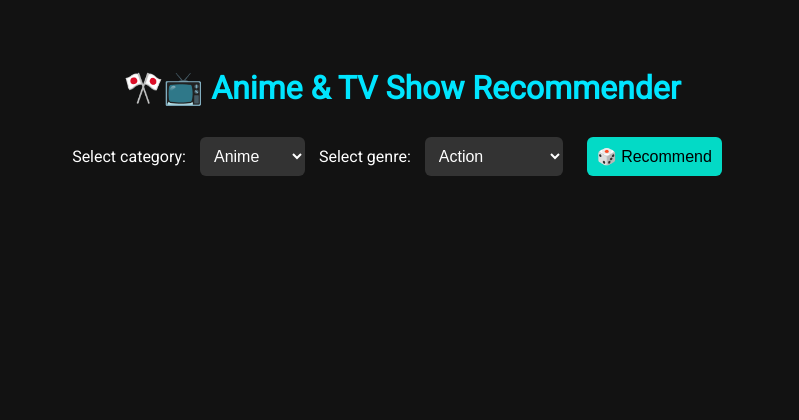
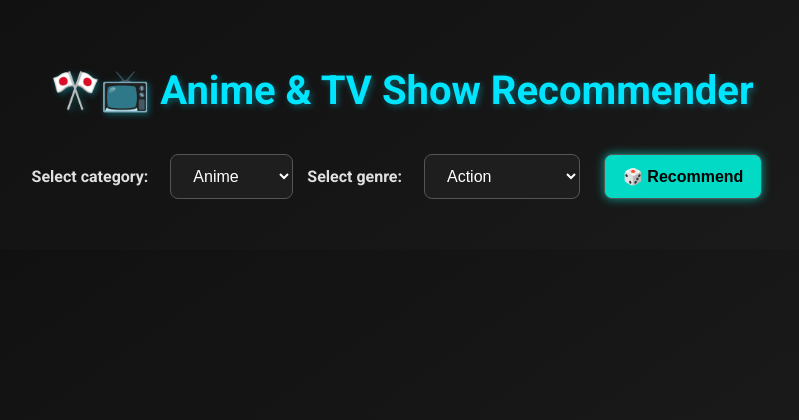
Before and after one commit to Bimal-reji/anime-tv-recommender, a Flask app: page / in a window 1280 px wide. Shown: the top 420 px of the page, without its empty margins (238-1037 px from the left). Run offline with Flask 3, Linux system fonts and the light colour scheme.

Commit message:
Update index.html

```diff
--- a/templates/index.html
+++ b/templates/index.html
@@ -1,22 +1,121 @@
 <!DOCTYPE html>
-<html>
+<html lang="en">
 <head>
+    <meta charset="UTF-8">
     <title>🎌📺 Anime & TV Show Recommender</title>
-    <link href="https://fonts.googleapis.com/css2?family=Roboto&display=swap" rel="stylesheet">
+    <link href="https://fonts.googleapis.com/css2?family=Roboto:wght@400;700&display=swap" rel="stylesheet">
     <style>
-        body { font-family: 'Roboto', sans-serif; background-color: #121212; color: white; padding: 40px; text-align: center; }
-        h1 { color: #00e5ff; margin-bottom: 20px; }
-        select, button { font-size: 1em; padding: 10px; border-radius: 6px; border: none; margin: 10px; }
-        select { background-color: #333; color: white; }
-        button { background-color: #03dac6; color: black; cursor: pointer; }
-        #result { display: none; margin-top: 40px; }
-        #result .container { display: flex; flex-direction: row; justify-content: center; align-items: flex-start; gap: 40px; flex-wrap: wrap; }
-        .text-box { flex: 1; min-width: 300px; text-align: left; }
-        .image-box img { max-width: 300px; border-radius: 10px; }
+        body {
+            font-family: 'Roboto', sans-serif;
+            background: linear-gradient(145deg, #0f0f0f, #1c1c1c);
+            color: #e0e0e0;
+            padding: 40px;
+            margin: 0;
+            text-align: center;
+        }
+
+        h1 {
+            font-size: 2.5em;
+            margin-bottom: 30px;
+            color: #00e5ff;
+            text-shadow: 2px 2px 6px #00e5ff55;
+        }
+
+        select, button {
+            font-size: 1em;
+            padding: 12px 18px;
+            border-radius: 8px;
+            border: 1px solid #555;
+            margin: 10px;
+            outline: none;
+            transition: all 0.3s ease;
+        }
+
+        select {
+            background-color: #1e1e1e;
+            color: #fff;
+        }
+
+        select:hover {
+            border-color: #00e5ff;
+        }
+
+        button {
+            background-color: #03dac6;
+            color: #000;
+            font-weight: bold;
+            cursor: pointer;
+            box-shadow: 0 0 10px #03dac6aa;
+        }
+
+        button:hover {
+            background-color: #00bfa5;
+            box-shadow: 0 0 15px #00bfa5cc;
+        }
+
+        #result {
+            display: none;
+            margin-top: 50px;
+            animation: fadeIn 0.7s ease-in-out;
+        }
+
+        @keyframes fadeIn {
+            from { opacity: 0; transform: translateY(20px); }
+            to { opacity: 1; transform: translateY(0); }
+        }
+
+        .container {
+            display: flex;
+            flex-direction: row;
+            justify-content: center;
+            align-items: flex-start;
+            gap: 50px;
+            flex-wrap: wrap;
+            max-width: 1000px;
+            margin: auto;
+            background-color: #1f1f1f;
+            padding: 30px;
+            border-radius: 16px;
+            box-shadow: 0 0 20px rgba(0, 229, 255, 0.1);
+        }
+
+        .text-box {
+            flex: 1;
+            min-width: 300px;
+            text-align: left;
+        }
+
+        .text-box h2 {
+            color: #03dac6;
+            margin-bottom: 10px;
+        }
+
+        .text-box p {
+            font-size: 1.1em;
+            line-height: 1.6em;
+            color: #cccccc;
+        }
+
+        .image-box img {
+            max-width: 300px;
+            border-radius: 12px;
+            box-shadow: 0 0 10px #000000aa;
+            transition: transform 0.3s ease;
+        }
+
+        .image-box img:hover {
+            transform: scale(1.05);
+        }
+
+        label {
+            font-weight: bold;
+            margin-right: 8px;
+        }
     </style>
 </head>
 <body>
     <h1>🎌📺 Anime & TV Show Recommender</h1>
+
     <label>Select category:</label>
     <select id="type" onchange="loadGenres()">
         <option value="anime">Anime</option>
@@ -25,6 +124,7 @@
 
     <label>Select genre:</label>
     <select id="genre"></select>
+
     <button onclick="recommend()">🎲 Recommend</button>
 
     <div id="result">
@@ -34,7 +134,7 @@
                 <p id="synopsis"></p>
             </div>
             <div class="image-box">
-                <img id="poster" src="" />
+                <img id="poster" src="" alt="Poster" />
             </div>
         </div>
     </div>
```
